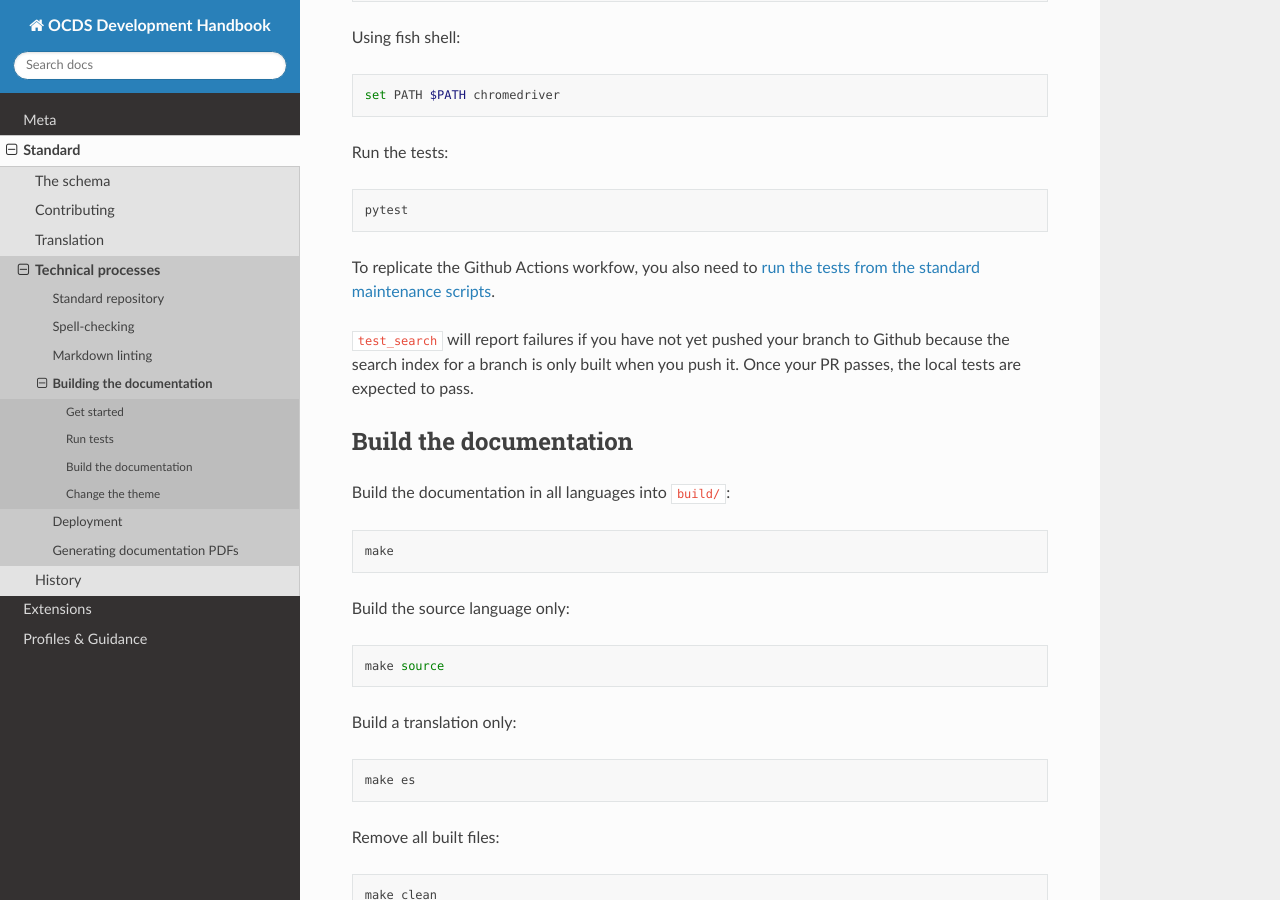
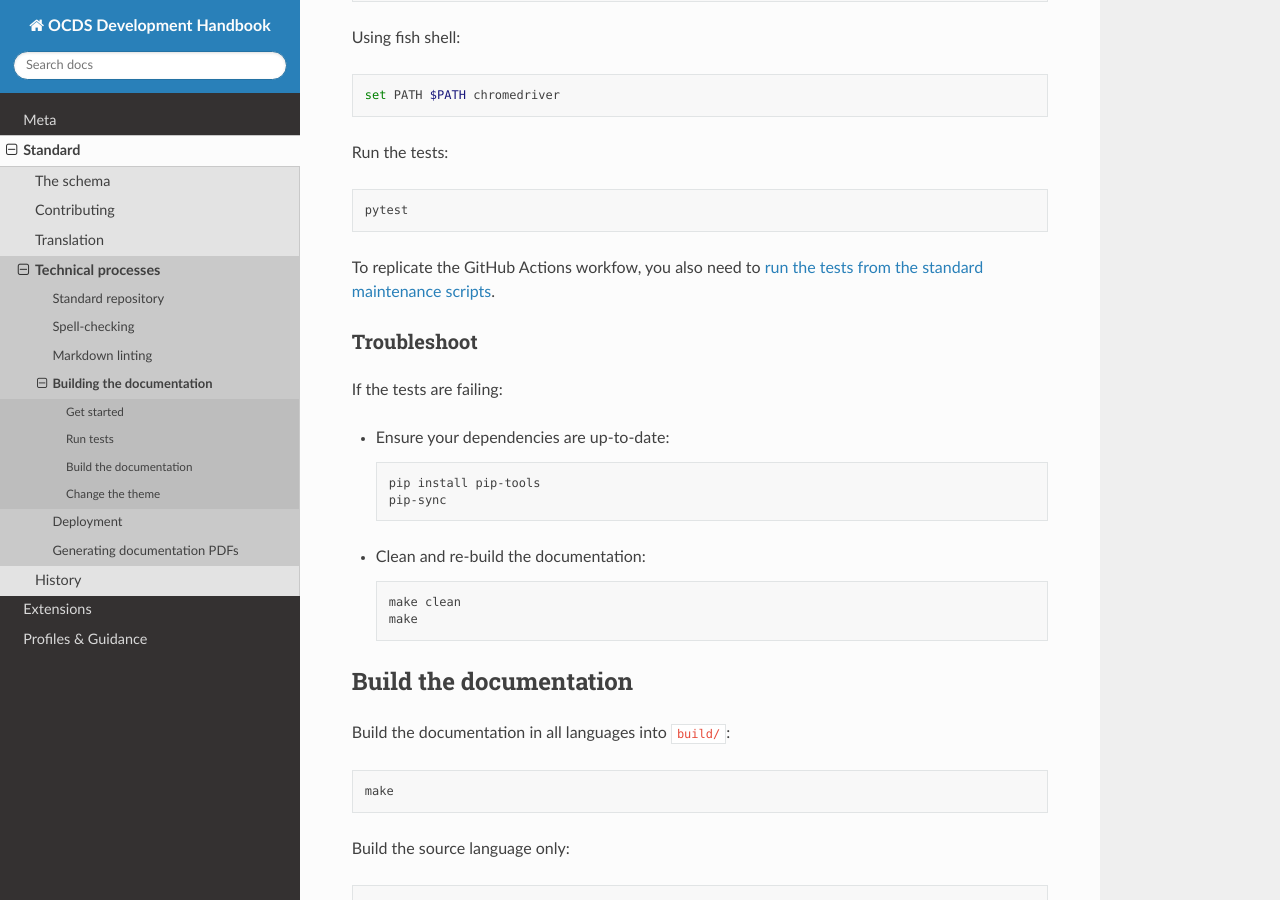
Before and after one commit to open-contracting/standard-development-handbook, a Sphinx documentation site: the page built from docs/standard/technical/build.rst, in a window 1280 px wide and 900 px high, scrolled down 1662 px. Built offline with Sphinx 7.4.7 and the Read the Docs theme 2.0.0, drawn with Linux system fonts in a browser that asks for light colours.

Commit message:
standard/technical/build: Add troubleshooting section

```diff
--- a/docs/standard/technical/build.rst
+++ b/docs/standard/technical/build.rst
@@ -88,9 +88,26 @@ Run the tests:
 
    pytest
 
-To replicate the Github Actions workfow, you also need to `run the tests from the standard maintenance scripts <https://github.com/open-contracting/standard-maintenance-scripts#tests>`__.
+To replicate the GitHub Actions workfow, you also need to `run the tests from the standard maintenance scripts <https://github.com/open-contracting/standard-maintenance-scripts#tests>`__.
 
-``test_search`` will report failures if you have not yet pushed your branch to Github because the search index for a branch is only built when you push it. Once your PR passes, the local tests are expected to pass.
+Troubleshoot
+~~~~~~~~~~~~
+
+If the tests are failing:
+
+-  Ensure your dependencies are up-to-date:
+
+   .. code-block:: shell
+
+      pip install pip-tools
+      pip-sync
+
+-  Clean and re-build the documentation:
+
+   .. code-block:: shell
+
+      make clean
+      make
 
 Build the documentation
 -----------------------
```
